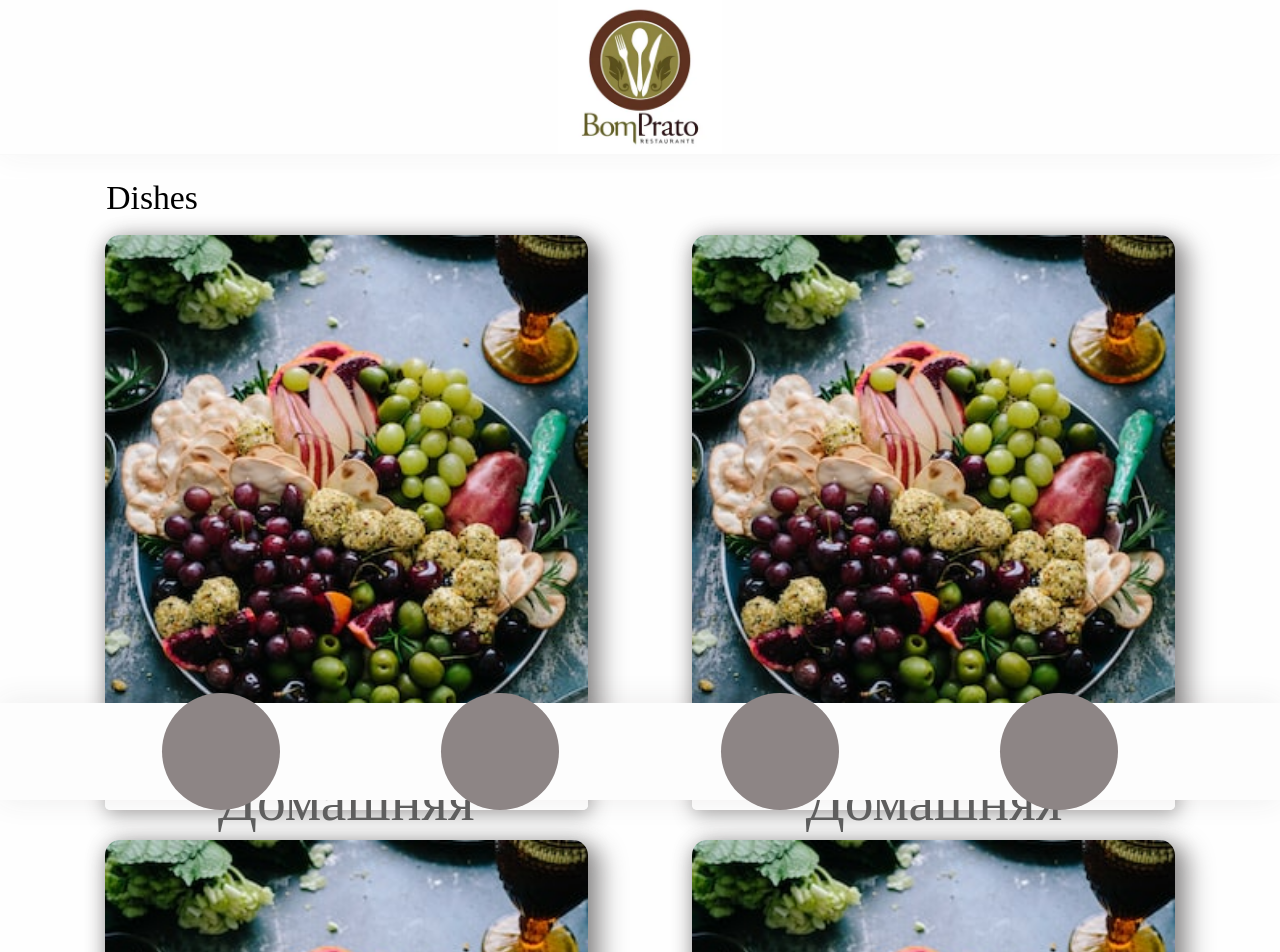
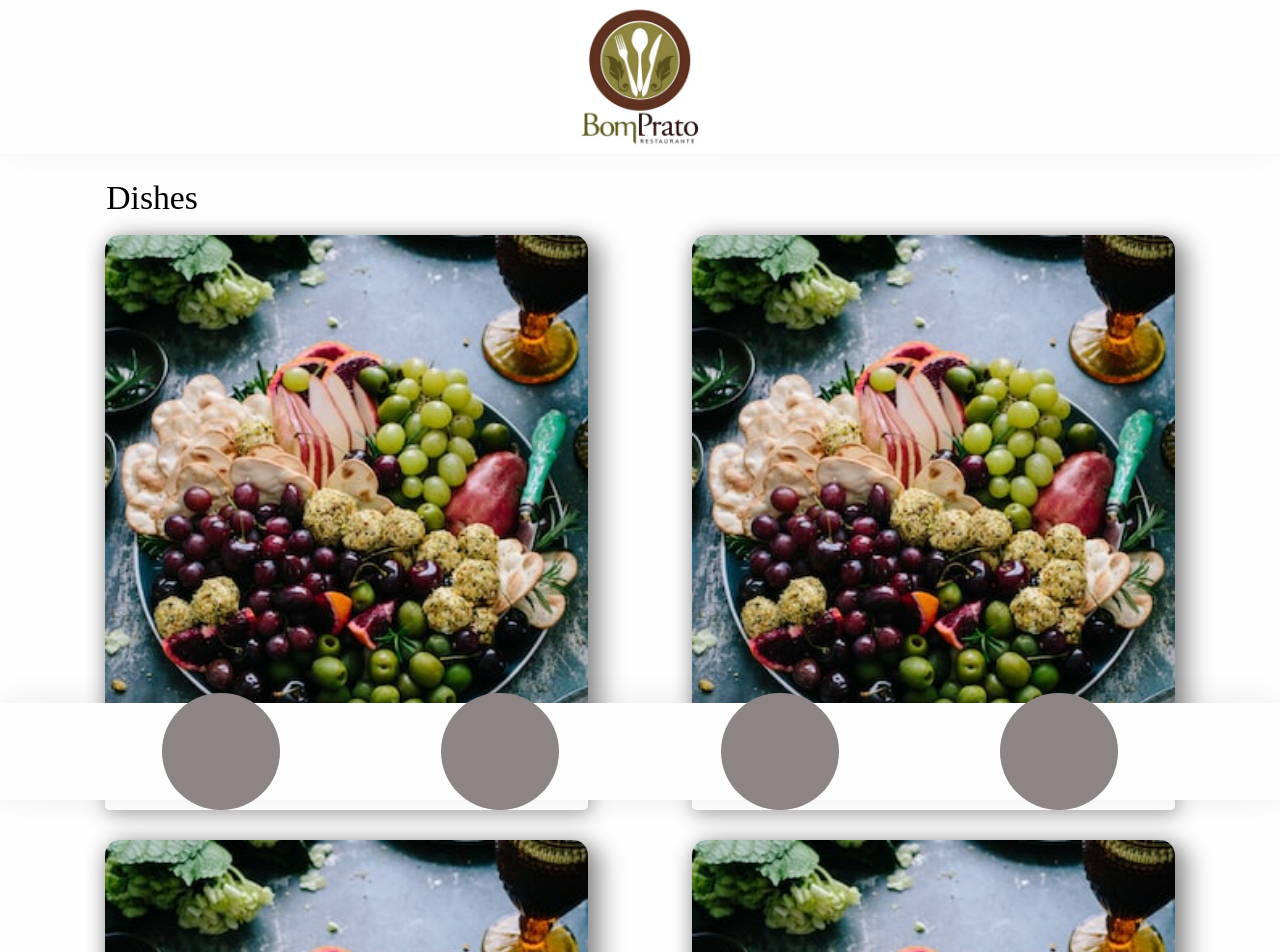
Before and after one commit to Digmai/onlineMenu, a React (Create React App) app: page / in a window 1280 px wide. Shown: the top 952 px of the page. Built offline with nearby package versions, Linux system fonts and the light colour scheme.

Commit message:
add modal details

```diff
--- a/src/components/Dish/DishCard.tsx
+++ b/src/components/Dish/DishCard.tsx
@@ -31,11 +31,11 @@ const DishCard: React.FC<DishCardProps> = ({ dish }) => {
   // http://source.unsplash.com/300x300/?tree,fast-food
   return (
     <>
-      <Model handleCancel={handleCancel} visible={visible} />
+      <Model handleCancel={handleCancel} visible={visible} product={dish} />
       <div className="menu-item" onClick={() => setVisible(true)}>
         <img src="f.jfif" alt="" />
         <div className="menu-item__info">
-          <p className="menu-item__name"> Пица c "Домашняя"</p>
+          <p className="menu-item__name">{dish.name}</p>
         </div>
       </div>
     </>
--- a/src/components/Modal/Model.tsx
+++ b/src/components/Modal/Model.tsx
@@ -1,12 +1,16 @@
 import React, { useState } from "react";
 import { Form, Input, Button, Modal } from "antd";
+import { Dish, Drink } from "../../types";
+import { FontAwesomeIcon } from "@fortawesome/react-fontawesome";
+import { faClock } from "@fortawesome/free-solid-svg-icons";
 
 interface IModel {
   handleCancel: () => void;
   visible: boolean;
+  product: Dish;
 }
 
-export const Model: React.FC<IModel> = ({ handleCancel, visible }) => {
+export const Model: React.FC<IModel> = ({ handleCancel, visible, product }) => {
   return (
     <Modal
       title="блюдо"
@@ -19,13 +23,24 @@ export const Model: React.FC<IModel> = ({ handleCancel, visible }) => {
         <div className="modal__img-circle " />
 
         <div className="modal__detail">
-          <div className="modal__detail-name">Пица c "Домашняя"</div>
-          <div>Пица c "Домашняя"</div>
+          <div className="modal__detail-name">{product.name}</div>
+          {product.ingredients.map((e) => (
+            <div className="modal__detail-ingredients">
+              <div className="modal__detail-ingredients-name">{e.name}</div>
+              <div className="modal__detail-ingredients-weight">
+                {e.weight} г.
+              </div>
+            </div>
+          ))}
+          <div className="modal__detail-time">
+            <FontAwesomeIcon icon={faClock} className="mr-2" />
+            Cooking Time: {product.CookingTime} min
+          </div>
         </div>
 
         <div className="modal__buttom">
           <button className="modal__buttom-page">
-            <div className="modal__button-text">Довоавить</div>
+            <div className="modal__button-text">Добавить</div>
           </button>
         </div>
       </div>
--- a/src/pages/OrderPage.tsx
+++ b/src/pages/OrderPage.tsx
@@ -17,7 +17,7 @@ import { useAppDispatch } from "../store";
 
 const OrderPage = () => {
   const dispatch = useAppDispatch();
-  const orders = useSelector(selectOrders);
+  // const orders = useSelector(selectOrders);
   const user = useSelector(selectUser);
   const loading = useSelector(selectLoading);
   const error = useSelector(selectError);
@@ -42,57 +42,57 @@ const OrderPage = () => {
     }
   }, [user]);
 
-  const handleCheckboxChange = (
-    event: React.SyntheticEvent<HTMLInputElement>,
-    price: number,
-    image: string,
-    ingredients: string[],
-    type: "dishes" | "drinks", // 'dishes' or 'drinks'
-    CookingTime = 10
-  ) => {
-    const { id, name } = event.currentTarget;
-    const isChecked = event.currentTarget.checked;
+  // const handleCheckboxChange = (
+  //   event: React.SyntheticEvent<HTMLInputElement>,
+  //   price: number,
+  //   image: string,
+  //   ingredients: string[],
+  //   type: "dishes" | "drinks", // 'dishes' or 'drinks'
+  //   CookingTime = 10
+  // ) => {
+  //   const { id, name } = event.currentTarget;
+  //   const isChecked = event.currentTarget.checked;
 
-    let dishOrDrink: IDish | IDrink;
+  //   let dishOrDrink: IDish | IDrink;
 
-    dishOrDrink = {
-      _id: id,
-      name,
-      price,
-      image,
-      ingredients,
-      CookingTime: CookingTime,
-    };
+  //   dishOrDrink = {
+  //     _id: id,
+  //     name,
+  //     price,
+  //     image,
+  //     ingredients,
+  //     CookingTime: CookingTime,
+  //   };
 
-    if (isChecked) {
-      setOrder((prevOrder) => ({
-        ...prevOrder,
-        [type]: [...prevOrder[type], dishOrDrink],
-        total: prevOrder.total + price,
-      }));
-    } else {
-      setOrder((prevOrder) => {
-        const updatedItems = prevOrder[type].filter(
-          (currentItem) => currentItem._id !== id
-        );
-        return {
-          ...prevOrder,
-          [type]: updatedItems,
-          total: prevOrder.total - price,
-        };
-      });
-    }
-  };
+  //   if (isChecked) {
+  //     setOrder((prevOrder) => ({
+  //       ...prevOrder,
+  //       [type]: [...prevOrder[type], dishOrDrink],
+  //       total: prevOrder.total + price,
+  //     }));
+  //   } else {
+  //     setOrder((prevOrder) => {
+  //       const updatedItems = prevOrder[type].filter(
+  //         (currentItem) => currentItem._id !== id
+  //       );
+  //       return {
+  //         ...prevOrder,
+  //         [type]: updatedItems,
+  //         total: prevOrder.total - price,
+  //       };
+  //     });
+  //   }
+  // };
   const handlePlaceOrder = () => {
     dispatch(addOrder());
   };
 
   const renderDishes = () => {
-    return <Dish dishes={orders} />;
+    return <p>123</p>; // <Dish dishes={orders} />;
   };
 
   const renderDrinks = () => {
-    return <Drink drinks={orders} />;
+    return <p>123</p>;
   };
 
   return (
--- a/src/scss/modal.scss
+++ b/src/scss/modal.scss
@@ -9,10 +9,10 @@
   }
 
   &__img-circle {
-    left: -3%;
+    left: -10px;
     top: -50px;
     z-index: 2;
-    width: 106%;
+    width: calc(100% + 20px);
     height: 90px;
     position: relative;
     border-radius: 100%;
@@ -30,14 +30,32 @@
     border-radius: 95px 95px 0 0;
     background-color: #a8a3a300;
     &-name {
+      width: 100%;
       padding: 10px;
       margin: 0 auto;
       line-height: 1.2;
       font-size: 5.5vw;
       color: #606060;
       text-align: center;
+      margin-bottom: 6.060606vh;
+      box-sizing: border-box;
+    }
+    &-ingredients {
       width: 100%;
-      box-sizing: border-box;
+      height: 6.5vh;
+      display: flex;
+      align-items: center;
+      justify-content: space-between;
+      border-bottom: #60606071 0.2px solid;
+      &-name {
+        left: o;
+      }
+    }
+    &-time {
+      font-size: 5vw;
+      margin-top: 20px;
+      text-align: left;
+      position: relative;
     }
   }
 }
@@ -55,6 +73,7 @@
     margin: 0 auto;
     max-width: 440px;
     min-height: 50px;
+    font-size: 120%;
     color: aliceblue;
     align-items: center;
     border-radius: 30px;
--- a/src/slices/dishes.ts
+++ b/src/slices/dishes.ts
@@ -17,62 +17,31 @@ const initialState: DishesState = {
       _id: "1",
       image: "https://source.unsplash.com/500x550/?tree,nature",
       ingredients: [
-        "Lobster",
-        "Risotto Rice",
-        "Onion",
-        "Garlic",
-        "Butter",
-        "White Wine",
+        { name: "Lobster", weight: 120 },
+        { name: "White Wine", weight: 130 },
+        { name: "Risotto Rice", weight: 180 },
+        { name: "Onion", weight: 110 },
+        { name: "Butter", weight: 160 },
+        { name: "White Wine", weight: 220 },
       ],
-      name: "string string",
+      name: 'Пица "Домашняя"',
       price: 1220,
-      CookingTime: 10,
+      CookingTime: 30,
     },
     {
       _id: "1",
       image: "https://source.unsplash.com/500x550/?tree,nature",
       ingredients: [
-        "Lobster",
-        "Risotto Rice",
-        "Onion",
-        "Garlic",
-        "Butter",
-        "White Wine",
+        { name: "Lobster", weight: 120 },
+        { name: "White Wine", weight: 130 },
+        { name: "Risotto Rice", weight: 180 },
+        { name: "Onion", weight: 110 },
+        { name: "Butter", weight: 160 },
+        { name: "White Wine", weight: 220 },
       ],
-      name: "string string",
+      name: 'Пица "Домашняя"',
       price: 1220,
-      CookingTime: 10,
-    },
-
-    {
-      _id: "1",
-      image: "https://source.unsplash.com/500x550/?tree,nature",
-      ingredients: [
-        "Lobster",
-        "Risotto Rice",
-        "Onion",
-        "Garlic",
-        "Butter",
-        "White Wine",
-      ],
-      name: "string string",
-      price: 1220,
-      CookingTime: 10,
-    },
-    {
-      _id: "21",
-      image: "https://source.unsplash.com/500x550/?tree,nature",
-      ingredients: [
-        "Lobster",
-        "Risotto Rice",
-        "Onion",
-        "Garlic",
-        "Butter",
-        "White Wine",
-      ],
-      name: "Lobster",
-      price: 1220,
-      CookingTime: 90,
+      CookingTime: 15,
     },
   ],
 };
--- a/src/types.ts
+++ b/src/types.ts
@@ -1,7 +1,7 @@
 export interface Dish {
   _id: string;
   name: string;
-  ingredients: string[];
+  ingredients: { name: string; weight: number }[];
   price: number;
   image: string;
   CookingTime: number;
```
